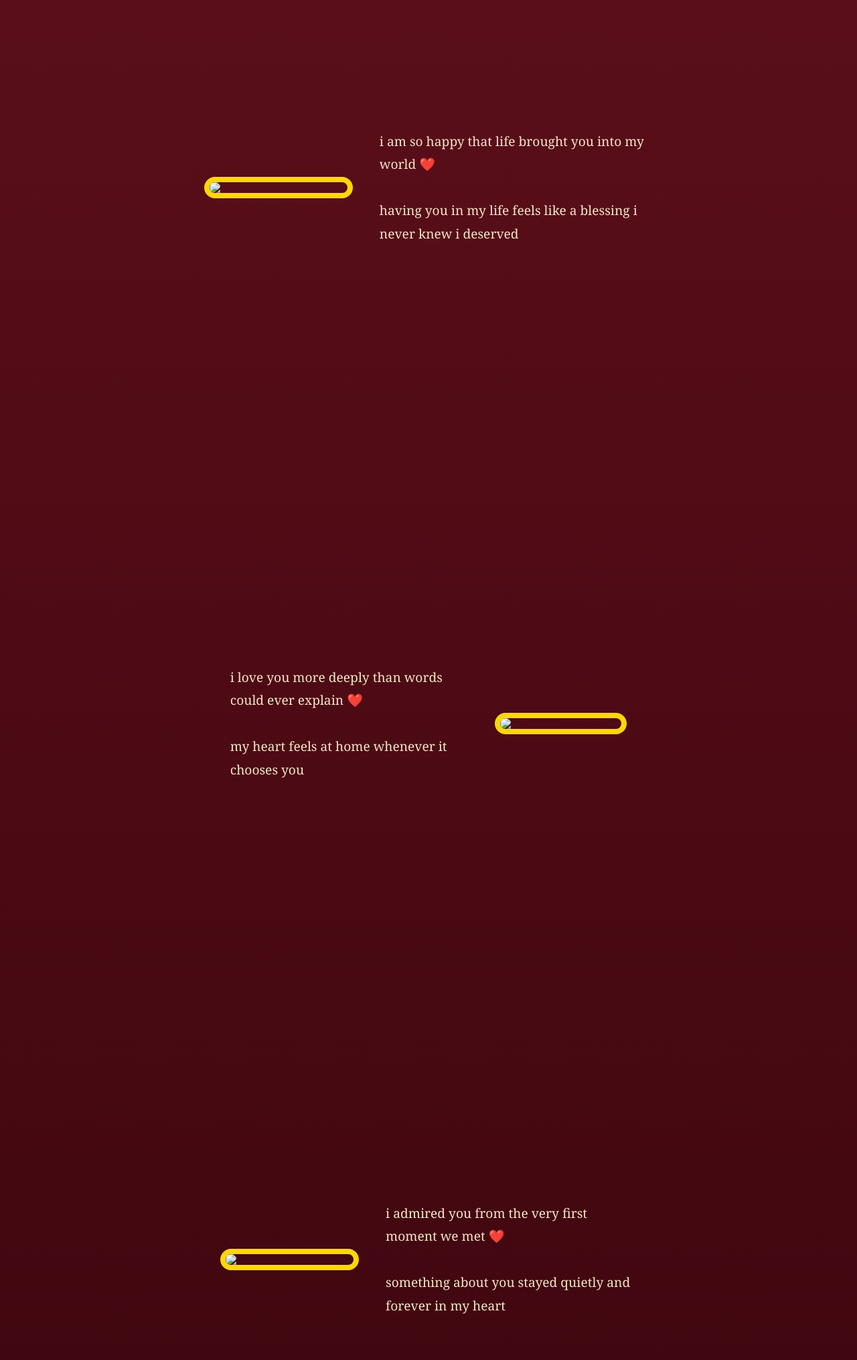
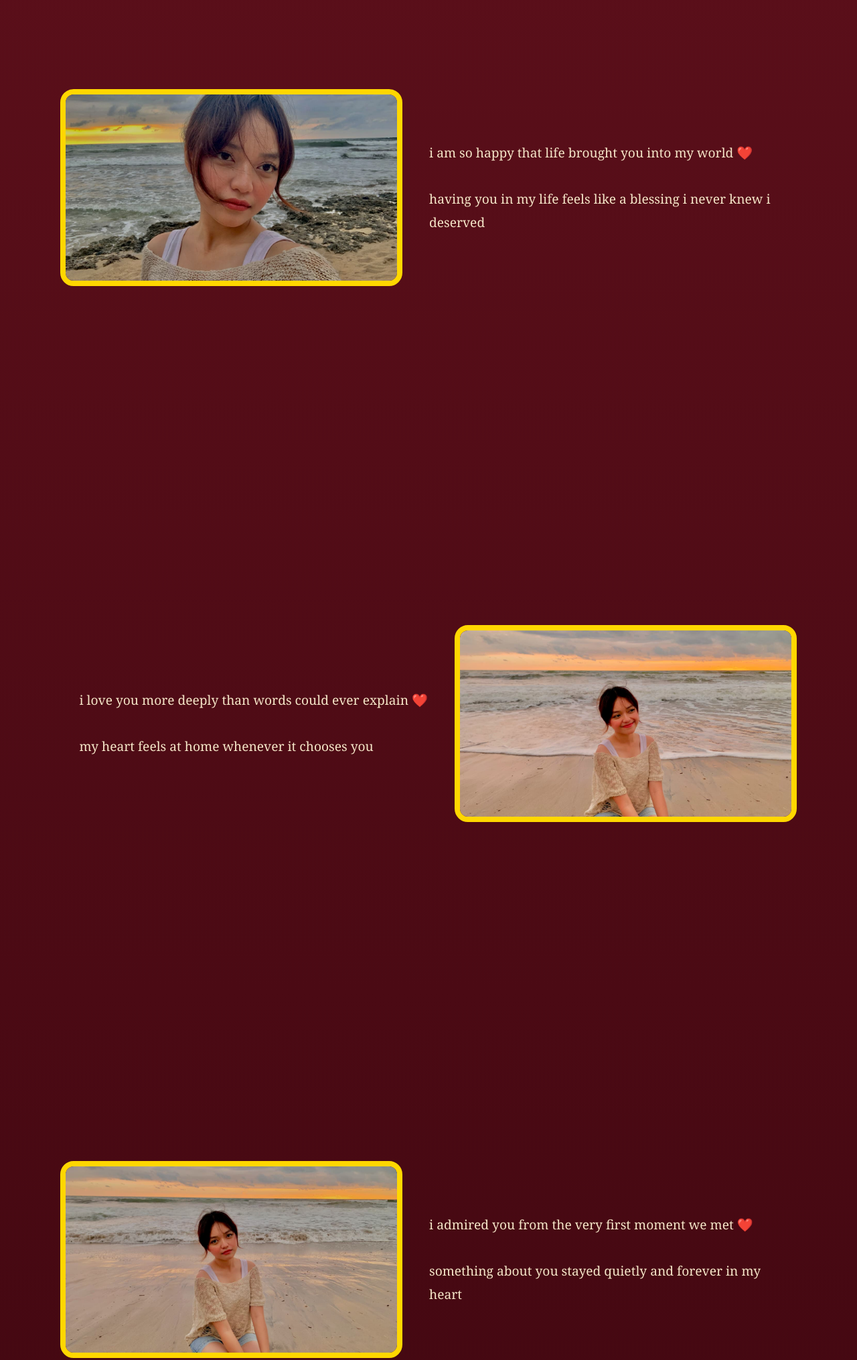
Before and after one commit to bintanghaykal01-droid/valentine-zhoyya, a plain HTML site: page index.html in a window 1280 px wide. Shown: the part 120-2150 px from the top of the page at 67% size. Drawn offline with Linux system fonts and the light colour scheme.

Commit message:
Update index.html

```diff
--- a/index.html
+++ b/index.html
@@ -86,7 +86,7 @@
 
 <section>
   <div class="page">
-    <img src="foto1.jpeg">
+    <img src="photo1.jpeg">
     <div class="text">
       i am so happy that life brought you into my world ❤️<br><br>
       having you in my life feels like a blessing i never knew i deserved
@@ -96,7 +96,7 @@
 
 <section>
   <div class="page reverse">
-    <img src="foto2.jpeg">
+    <img src="photo2.jpeg">
     <div class="text">
       i love you more deeply than words could ever explain ❤️<br><br>
       my heart feels at home whenever it chooses you
@@ -106,7 +106,7 @@
 
 <section>
   <div class="page">
-    <img src="foto3.jpeg">
+    <img src="photo3.jpeg">
     <div class="text">
       i admired you from the very first moment we met ❤️<br><br>
       something about you stayed quietly and forever in my heart
@@ -116,7 +116,7 @@
 
 <section>
   <div class="page reverse">
-    <img src="foto4.jpeg">
+    <img src="photo4.jpeg">
     <div class="text">
       thank you so much for supporting me until today ❤️<br><br>
       your belief in me means more than you will ever know
@@ -126,7 +126,7 @@
 
 <section>
   <div class="page center">
-    <img src="foto5.jpeg">
+    <img src="photo5.jpeg">
     <h2>our love forever</h2>
   </div>
 </section>
```
